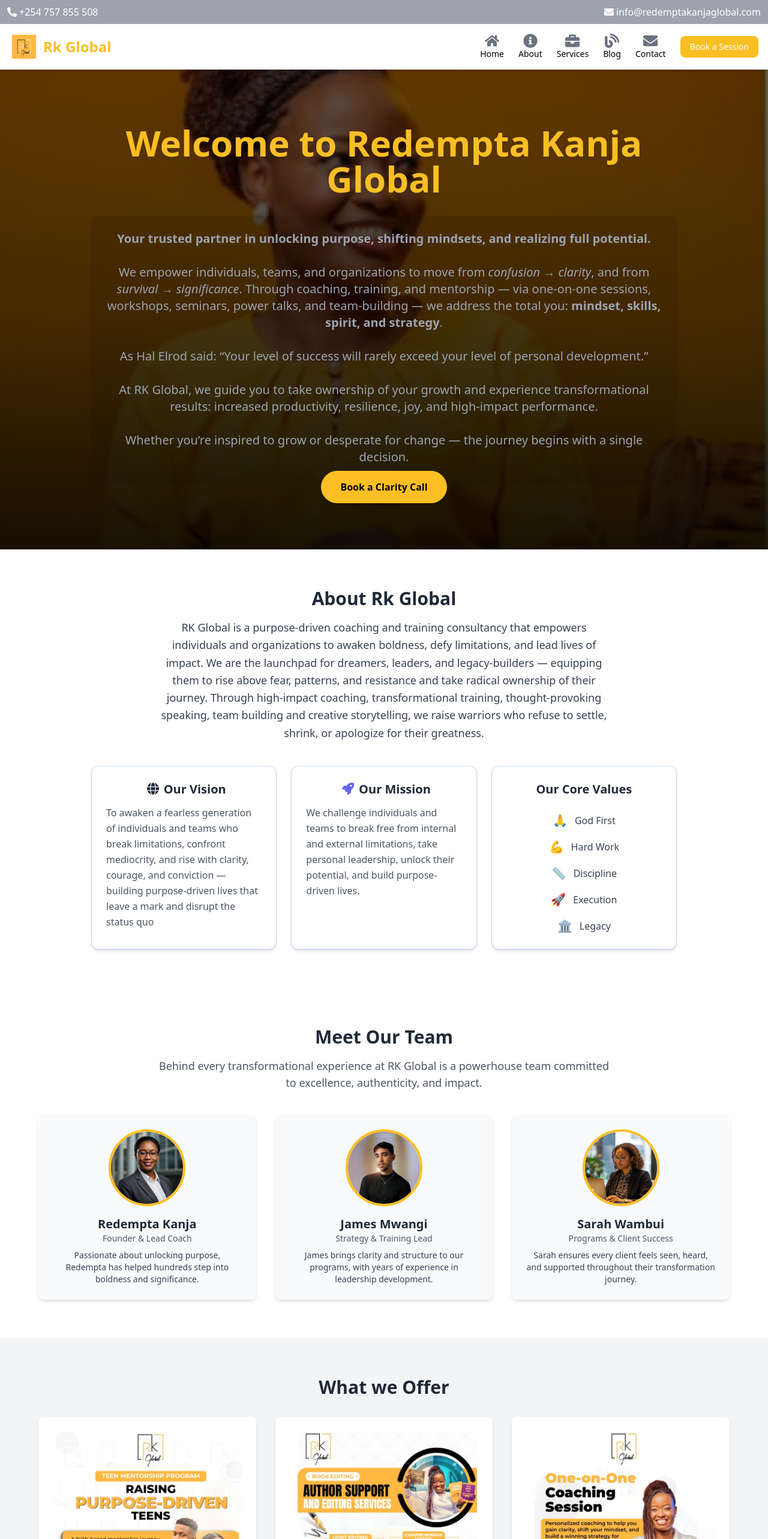
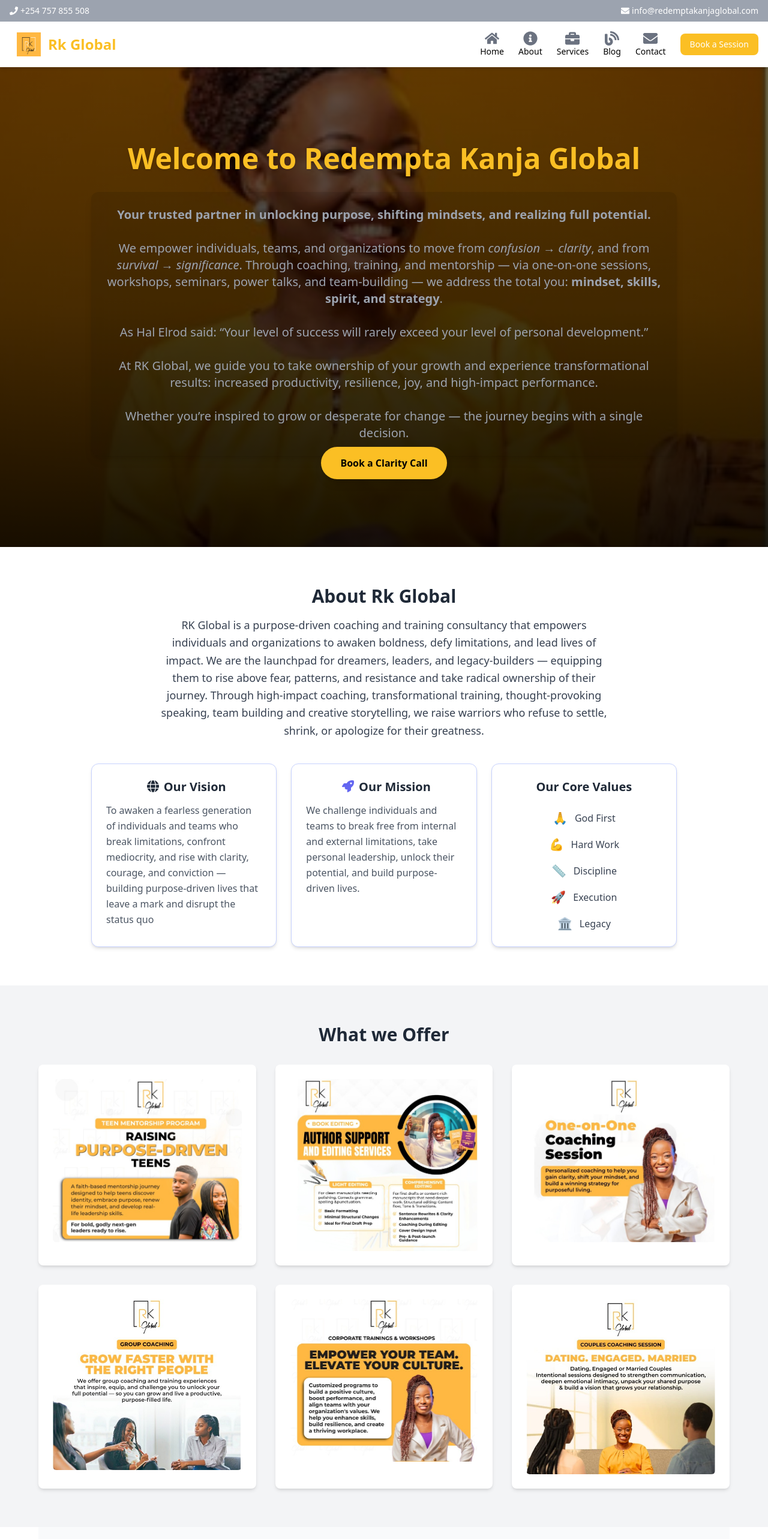
Before and after one commit to Engineer-collo/Raba-Care-Centre, a React (Vite) app: page / in a window 1280 px wide. Shown: the top 2566 px of the page at 60% size. Built offline with nearby package versions, Linux system fonts and the light colour scheme.

Commit message:
navbar update

```diff
--- a/src/App.jsx
+++ b/src/App.jsx
@@ -32,7 +32,7 @@
 
   {/* Hero Content */}
   <div className="relative z-10 max-w-5xl px-6 text-center space-y-8">
-    <h1 className="text-4xl md:text-6xl font-bold leading-snug text-amber-400 drop-shadow">
+    <h1 className="text-4xl md:text-5xl font-bold leading-snug text-amber-400 drop-shadow">
       Welcome to Redempta Kanja Global
     </h1>
 
@@ -127,58 +127,6 @@
   </div>
 </div>
 
-  </div>
-</section>
-
-{/* Meet Our Team Section */}
-<section id="team" className="py-16 px-6 bg-white">
-  <h2 className="text-3xl font-bold text-center mb-4">Meet Our Team</h2>
-  <p className="text-gray-600 text-lg text-center max-w-3xl mx-auto mb-10">
-    Behind every transformational experience at RK Global is a powerhouse team committed to excellence, authenticity, and impact.
-  </p>
-
-  <div className="grid gap-8 sm:grid-cols-2 lg:grid-cols-3 max-w-6xl mx-auto">
-    {/* Team Member 1 */}
-    <div className="bg-gray-50 rounded-lg shadow-md p-6 text-center hover:shadow-xl transition">
-      <img
-        src="/redempta.png"
-        alt="Redempta Kanja"
-        className="w-32 h-32 mx-auto rounded-full object-cover mb-4 border-4 border-amber-400"
-      />
-      <h3 className="text-xl font-semibold text-gray-800">Redempta Kanja</h3>
-      <p className="text-sm text-gray-600 mb-2">Founder & Lead Coach</p>
-      <p className="text-gray-700 text-sm">
-        Passionate about unlocking purpose, Redempta has helped hundreds step into boldness and significance.
-      </p>
-    </div>
-
-    {/* Team Member 2 */}
-    <div className="bg-gray-50 rounded-lg shadow-md p-6 text-center hover:shadow-xl transition">
-      <img
-        src="/james.png"
-        alt="Team Member"
-        className="w-32 h-32 mx-auto rounded-full object-cover mb-4 border-4 border-amber-400"
-      />
-      <h3 className="text-xl font-semibold text-gray-800">James Mwangi</h3>
-      <p className="text-sm text-gray-600 mb-2">Strategy & Training Lead</p>
-      <p className="text-gray-700 text-sm">
-        James brings clarity and structure to our programs, with years of experience in leadership development.
-      </p>
-    </div>
-
-    {/* Team Member 3 */}
-    <div className="bg-gray-50 rounded-lg shadow-md p-6 text-center hover:shadow-xl transition">
-      <img
-        src="/sarah.png"
-        alt="Team Member"
-        className="w-32 h-32 mx-auto rounded-full object-cover mb-4 border-4 border-amber-400"
-      />
-      <h3 className="text-xl font-semibold text-gray-800">Sarah Wambui</h3>
-      <p className="text-sm text-gray-600 mb-2">Programs & Client Success</p>
-      <p className="text-gray-700 text-sm">
-        Sarah ensures every client feels seen, heard, and supported throughout their transformation journey.
-      </p>
-    </div>
   </div>
 </section>
 
@@ -345,6 +293,60 @@
 
   </div>
 </section>
+
+{/* Meet Our Team Section */}
+<section id="team" className="py-16 px-6 bg-white">
+  <h2 className="text-3xl font-bold text-center mb-4">Meet Our Team</h2>
+  <p className="text-gray-600 text-lg text-center max-w-3xl mx-auto mb-10">
+    Behind every transformational experience at RK Global is a powerhouse team committed to excellence, authenticity, and impact.
+  </p>
+
+  <div className="grid gap-8 sm:grid-cols-2 lg:grid-cols-3 max-w-6xl mx-auto">
+    {/* Team Member 1 */}
+    <div className="bg-gray-50 rounded-lg shadow-md p-6 text-center hover:shadow-xl transition">
+      <img
+        src="/redempta.png"
+        alt="Redempta Kanja"
+        className="w-32 h-32 mx-auto rounded-full object-cover mb-4 border-4 border-amber-400"
+      />
+      <h3 className="text-xl font-semibold text-gray-800">Redempta Kanja</h3>
+      <p className="text-sm text-gray-600 mb-2">Founder & Lead Coach</p>
+      <p className="text-gray-700 text-sm">
+        Passionate about unlocking purpose, Redempta has helped hundreds step into boldness and significance.
+      </p>
+    </div>
+
+    {/* Team Member 2 */}
+    <div className="bg-gray-50 rounded-lg shadow-md p-6 text-center hover:shadow-xl transition">
+      <img
+        src="/james.png"
+        alt="Team Member"
+        className="w-32 h-32 mx-auto rounded-full object-cover mb-4 border-4 border-amber-400"
+      />
+      <h3 className="text-xl font-semibold text-gray-800">James Mwangi</h3>
+      <p className="text-sm text-gray-600 mb-2">Strategy & Training Lead</p>
+      <p className="text-gray-700 text-sm">
+        James brings clarity and structure to our programs, with years of experience in leadership development.
+      </p>
+    </div>
+
+    {/* Team Member 3 */}
+    <div className="bg-gray-50 rounded-lg shadow-md p-6 text-center hover:shadow-xl transition">
+      <img
+        src="/sarah.png"
+        alt="Team Member"
+        className="w-32 h-32 mx-auto rounded-full object-cover mb-4 border-4 border-amber-400"
+      />
+      <h3 className="text-xl font-semibold text-gray-800">Sarah Wambui</h3>
+      <p className="text-sm text-gray-600 mb-2">Programs & Client Success</p>
+      <p className="text-gray-700 text-sm">
+        Sarah ensures every client feels seen, heard, and supported throughout their transformation journey.
+      </p>
+    </div>
+  </div>
+</section>
+
+
 
       {/* Testimonials */}
       <section className=" px-6 max-w-4xl mx-auto text-center">
--- a/src/Navbar.jsx
+++ b/src/Navbar.jsx
@@ -2,13 +2,13 @@
 import {
   FaBars,
   FaTimes,
-  FaUser,
+  FaPhone,
   FaEnvelope,
   FaHome,
   FaInfoCircle,
   FaBriefcase,
   FaBlog,
-  FaPhoneAlt
+  FaUser,
 } from 'react-icons/fa';
 
 const Navbar = () => {
@@ -22,10 +22,11 @@
   return (
     <header className="bg-white shadow-md relative z-50">
       {/* Top Contact Info */}
-      <div className="bg-gray-400 text-sm md:text-base py-2 px-3 flex justify-between items-center">
-        {/* Left: Phone */}
-        <div className="flex items-center gap-1 text-white">
-          <FaPhoneAlt />
+      <div className="bg-gray-400 text-white text-sm py-2 px-4">
+        <div className="max-w-7xl mx-auto flex justify-between items-center gap-2">
+          {/* Phone Left */}
+          <div className="flex items-center gap-1">
+            <FaPhone className="text-white" />
             <a
               href="tel:+254757855508"
               className="hover:underline"
@@ -34,9 +35,9 @@
             </a>
           </div>
 
-        {/* Right: Email */}
-        <div className="flex items-center gap-1 text-white">
-          <FaEnvelope />
+          {/* Email Right */}
+          <div className="flex items-center gap-1">
+            <FaEnvelope className="text-white" />
             <a
               href="mailto:info@redemptakanjaglobal.com"
               className="hover:underline"
@@ -45,16 +46,19 @@
             </a>
           </div>
         </div>
+      </div>
 
-      {/* Main Navigation */}
+      {/* Main Navbar */}
       <div className="max-w-7xl mx-auto px-4 py-4 flex justify-between items-center">
         {/* Logo */}
-        <div className="flex items-center gap-2">
+        <div className="flex items-center gap-2 px-2">
           <img className="h-10 w-12 object-contain" src="/rk-logo.png" alt="Rk-Logo" />
-          <div className="text-amber-400 text-2xl font-bold hover:text-amber-600">Rk Global</div>
+          <div className="hover:text-amber-600 text-2xl font-bold text-amber-400">
+            Rk Global
+          </div>
         </div>
 
-        {/* Desktop Navigation */}
+        {/* Desktop Nav */}
         <nav className="hidden md:flex gap-6 items-center text-sm font-medium">
           <a href="#home" className="hover:text-amber-600 flex flex-col items-center">
             <FaHome className="text-gray-500 text-2xl" />
@@ -76,7 +80,6 @@
             <FaEnvelope className="text-gray-500 text-2xl" />
             Contact
           </a>
-
           <a
             href="#book"
             className="bg-amber-400 text-white px-4 py-2 rounded-lg hover:bg-amber-600"
@@ -85,38 +88,35 @@
           </a>
         </nav>
 
-        {/* Mobile Menu Toggle */}
-        <div className="md:hidden">
-          <button onClick={toggleMenu} aria-label="Toggle Menu">
+        {/* Mobile Toggle */}
+        <div className="md:hidden" onClick={toggleMenu}>
           {isOpen ? <FaTimes size={24} /> : <FaBars size={24} />}
-          </button>
         </div>
       </div>
 
-      {/* Mobile Navigation Drawer */}
+      {/* Mobile Menu */}
       {isOpen && (
-        <div className="fixed top-0 left-0 h-screen w-3/4 bg-amber-400 text-white px-6 py-8 z-50 md:hidden">
-          <button onClick={toggleMenu} className="absolute top-4 right-4">
-            <FaTimes size={24} />
-          </button>
-
+        <div
+          className="fixed top-0 left-0 h-screen w-3/4 bg-amber-400 text-white px-6 py-8 z-50 md:hidden"
+          onClick={toggleMenu}
+        >
           <nav className="space-y-6 mt-10 text-lg">
-            <a href="#home" onClick={toggleMenu} className="flex items-center gap-2 hover:text-blue-400">
+            <a href="#home" className="flex items-center gap-2 hover:text-blue-400">
               <FaHome /> Home
             </a>
-            <a href="#about" onClick={toggleMenu} className="flex items-center gap-2 hover:text-blue-400">
+            <a href="#about" className="flex items-center gap-2 hover:text-blue-400">
               <FaUser /> About
             </a>
-            <a href="#services" onClick={toggleMenu} className="flex items-center gap-2 hover:text-blue-400">
+            <a href="#services" className="flex items-center gap-2 hover:text-blue-400">
               <FaBriefcase /> Services
             </a>
-            <a href="#blog" onClick={toggleMenu} className="flex items-center gap-2 hover:text-blue-400">
+            <a href="#blog" className="flex items-center gap-2 hover:text-blue-400">
               <FaBlog /> Blog
             </a>
-            <a href="#contact" onClick={toggleMenu} className="flex items-center gap-2 hover:text-blue-400">
+            <a href="#contact" className="flex items-center gap-2 hover:text-blue-400">
               <FaEnvelope /> Contact
             </a>
-            <a href="#book" onClick={toggleMenu} className="block mt-4 bg-white text-center py-2 rounded-lg text-amber-400 hover:bg-amber-600">
+            <a href="#book" className="block mt-4 bg-white text-center py-2 rounded-lg text-amber-400 hover:bg-amber-600">
               Book a Session
             </a>
           </nav>
```
Lines whose indentation alone changed are shown as unchanged.
